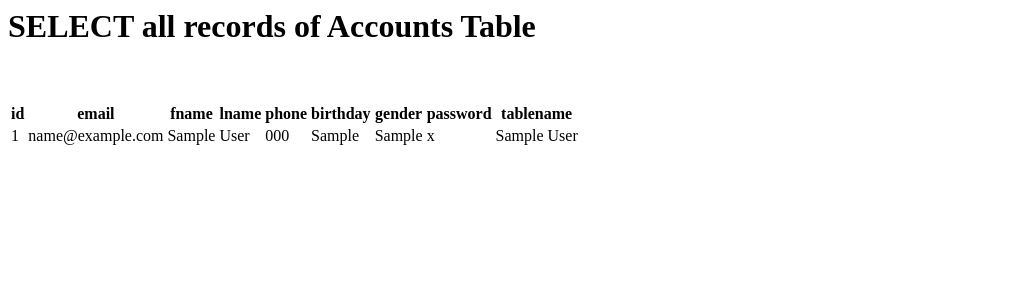
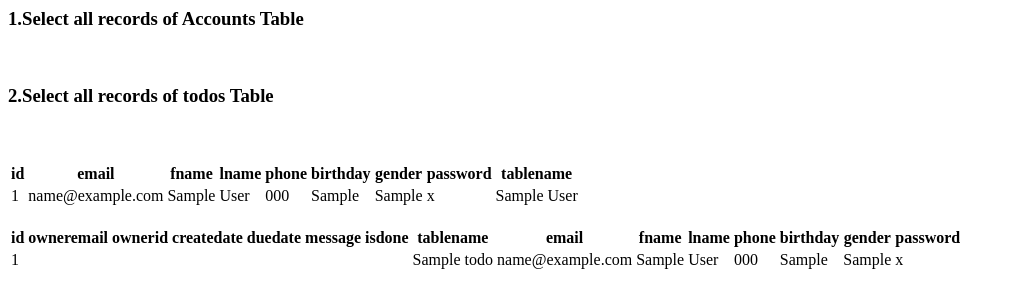
Before and after one commit to sanchitkul/Active-Records, a PHP site: page / in a window 1280 px wide. Shown: the top 308 px of the page, without its empty margins (0-1014 px from the left). Run offline with PHP 8.4, Linux system fonts and the light colour scheme; tables that the repository leaves empty or names only in its code hold one stand-in row (values such as "Sample post").

Commit message:
Displayed all records of todos in tabular form

```diff
--- a/index.php
+++ b/index.php
@@ -49,6 +49,8 @@ $class = static::$modelName;
 $statement->setFetchMode(PDO::FETCH_CLASS, $class);
 $recordsSet =  $statement->fetchAll();
 return $recordsSet;
+echo ('<h1>SELECT all records of Accounts Table</h1></br>');
+echo self::$sql;
 }
 static public function findOne($id)
 {
@@ -61,6 +63,7 @@ $class = static::$modelName;
 $statement->setFetchMode(PDO::FETCH_CLASS, $class);
 $recordsSet =  $statement->fetchAll();
 return $recordsSet;
+echo ('<h1>SELECT all records of Accounts Table</h1></br>');
 }
 public static function deleteRecord($id)
 {
@@ -217,28 +220,15 @@ self::$table .= '</table> <br>';
 return self::$table;
 }
 }
-echo ('<h1>SELECT all records of Accounts Table</h1></br>');
-$record= accounts::findAll();
+echo '<h3>1.Select all records of Accounts Table</h3></br>';
+echo '<h3>2.Select all records of todos Table</h3></br>';
+
+$record = accounts::findAll();
 $record = tableClass::checkRecord($record);
+$record = todos::findAll();
+$record = tableClass::checkRecord($record);
+
 echo ($record);
-/*$newRec = new account();
-$newRec->email="vkv@gmail.com";
-$newRec->fname="James";
-$newRec->lname="Bond";
-$newRec->phone='007';
-$newRec->birthday='01011955';
-$newRec->gender='male';
-$newRec->password='001';
-$newID = $newRec->save();
-echo " <br> <b> Inserted record into table</b> <br> ";
-$updateRec = new account();
-$updateRec->id = $newID;
-$updateRec->email="bond007@gmail.com";
-$updateId = $updateRec->save();
-echo " <br> <b> Updated record into table </b> <br> ";
-*/
-
-
 
 
 
```
